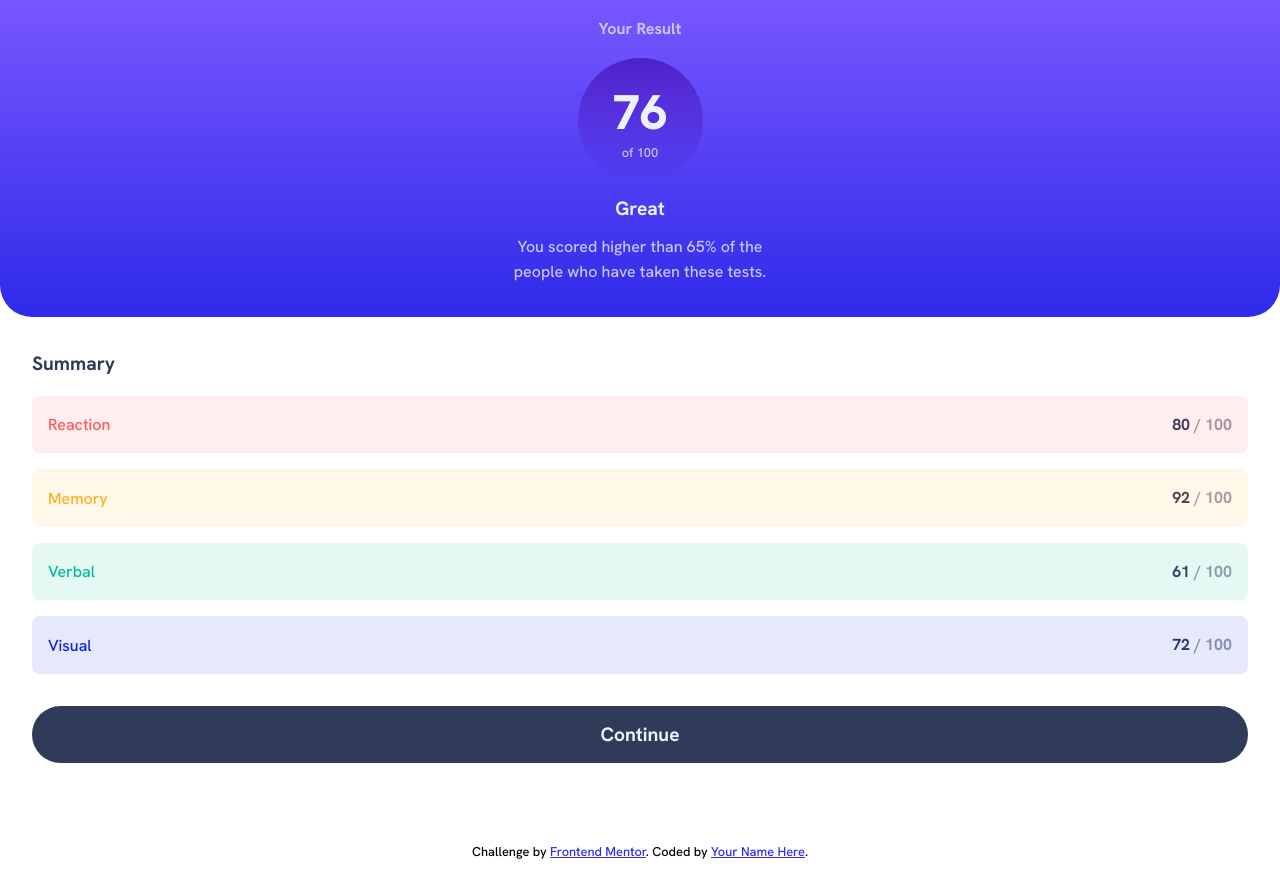
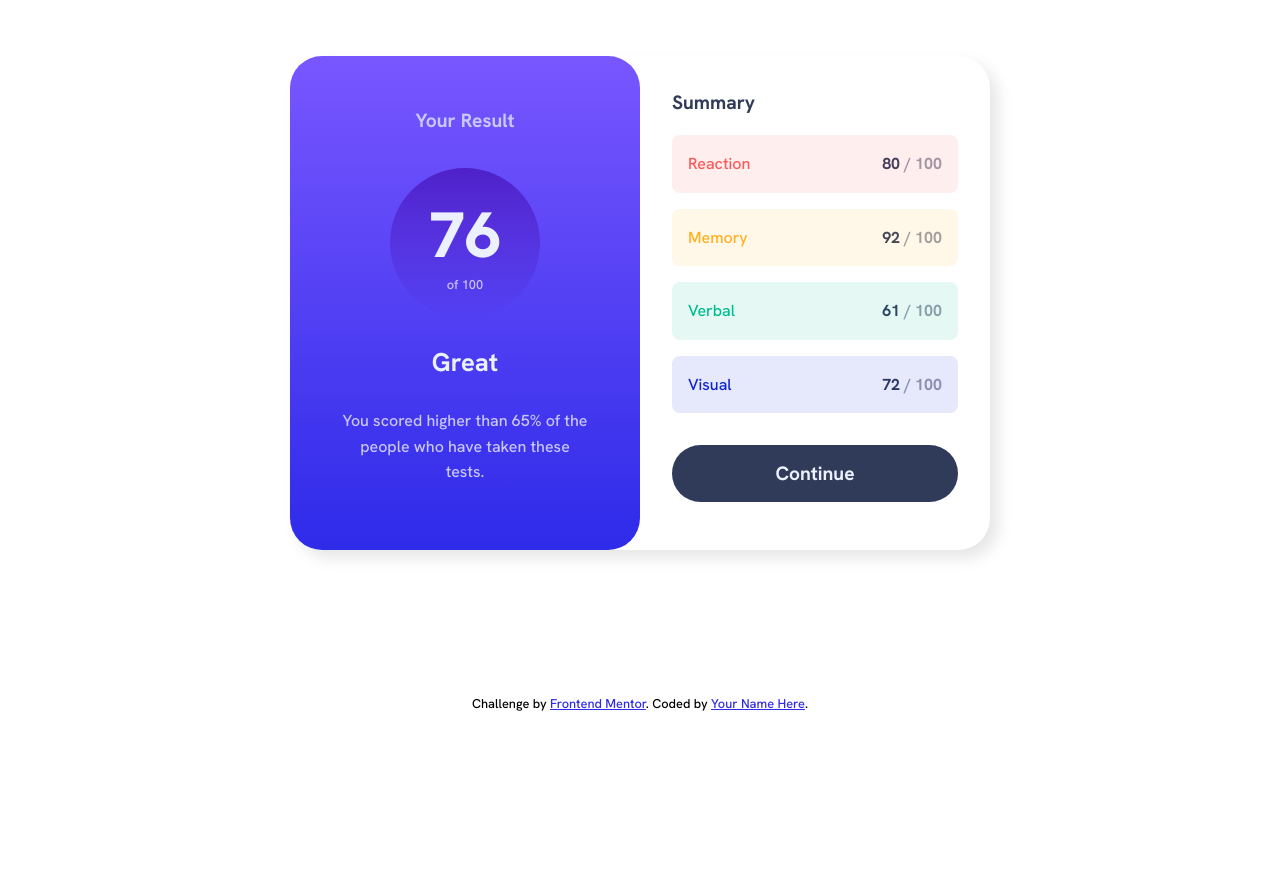
Before and after one commit to rafacovez/results-summary-component, a plain HTML site: page index.html in a window 1280 px wide. After the commit the page ends 800 px from the top, so only its background shows below. Drawn offline with Linux system fonts and the light colour scheme.

Commit message:
coded layout for desktop

```diff
--- a/style.css
+++ b/style.css
@@ -31,6 +31,7 @@ body {
     font-size: var(--font-size);
     margin: 0;
     padding: 0;
+    min-height: 100vh;
 }
 
 h1, h2, h3, h4, h5 {
@@ -80,6 +81,7 @@ img, picture, svg, video, object {
     display: flex;
     flex-direction: column;
     align-items: center;
+    justify-content: center;
     gap: 1rem;
     padding: 1rem 2rem 2rem 2rem;
     background-image: linear-gradient(var(--light-slate-blue
@@ -109,7 +111,7 @@ img, picture, svg, video, object {
 }
 
 .result-circle > .highlighted {
-    font-size: calc(var(--font-size) * 3.8);
+    font-size: calc(var(--font-size) * 4);
     font-weight: var(--font-extra-bold);
     color: var(--pale-blue);
 }
@@ -123,7 +125,7 @@ img, picture, svg, video, object {
 .modal__result--info {
     font-size: calc(var(--font-size) * 1);
     font-weight: var(--font-medium);
-    max-width: 280px;
+    max-width: 250px;
     margin: 0 auto;
 }
 
@@ -255,3 +257,40 @@ img, picture, svg, video, object {
 .attribution > a {
     color: var(--light-royal-blue);
 }
+
+@media only screen and (min-width: 768px) {
+    body {
+        display: grid;
+        place-items: center;
+    }
+
+    .modal {
+        width: 700px;
+        display: grid;
+        grid-template-columns: 1fr 1fr;
+        border-radius: 32px;
+        box-shadow: 8px 8px 16px rgba(0, 0, 0, 0.1);
+    }
+
+    .modal__result {
+        border-radius: 32px;
+        gap: 2rem;
+    }
+
+    .modal__result--heading {
+        font-size: calc(var(--font-size) * 1.2);
+    }
+
+    .modal__result--rating {
+        font-size: calc(var(--font-size) * 1.6);
+    }
+
+    .result-circle {
+        width: 150px;
+        height: 150px;
+    }
+
+    .result-circle > .highlighted {
+        font-size: calc(var(--font-size) * 5);
+    }
+}
```
